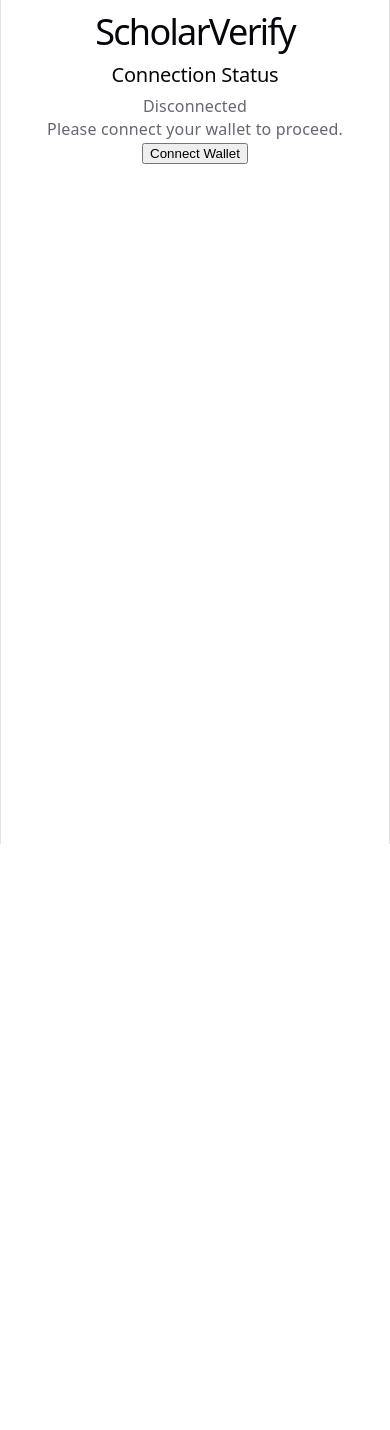
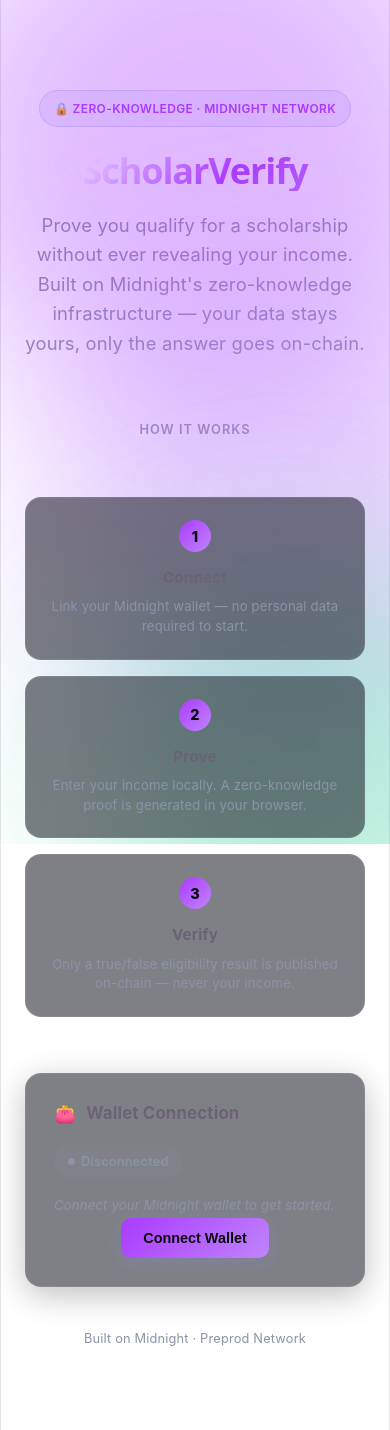
Before and after one commit to Sus-Nexus07/scholar-verify, a React (Vite) app: page / in a window 390 px wide. Before the commit the page ends 844 px from the top, so only its background shows below. Built offline with nearby package versions, Linux system fonts and the light colour scheme; what @midnight-ntwrk/compact-runtime, @midnight-ntwrk/midnight-js-fetch-zk-config-provider, @midnight-ntwrk/midnight-js-protocol would draw is missing.

Commit message:
feat: redesign UI with hero section, animated background, and glassmorphic cards

```diff
--- a/src/App.css
+++ b/src/App.css
@@ -1,184 +1,359 @@
-.counter {
-  font-size: 16px;
-  padding: 5px 10px;
-  border-radius: 5px;
-  color: var(--accent);
-  background: var(--accent-bg);
-  border: 2px solid transparent;
-  transition: border-color 0.3s;
-  margin-bottom: 24px;
-
-  &:hover {
-    border-color: var(--accent-border);
-  }
-  &:focus-visible {
-    outline: 2px solid var(--accent);
-    outline-offset: 2px;
-  }
+:root {
+  --bg: #050609;
+  --card-bg: rgba(22, 25, 34, 0.55);
+  --card-border: rgba(255, 255, 255, 0.08);
+  --text: #f1f3f8;
+  --muted: #8b93a7;
+  --accent: #818cf8;
+  --accent-2: #c084fc;
+  --accent-3: #34d399;
+  --success: #34d399;
+  --error: #f87171;
+  --radius: 16px;
 }
 
+* { box-sizing: border-box; }
+
+html, body { margin: 0; padding: 0; }
+
+body {
+  min-height: 100vh;
+  background: var(--bg);
+  color: var(--text);
+  font-family: -apple-system, BlinkMacSystemFont, 'Inter', 'Segoe UI', Roboto, sans-serif;
+  -webkit-font-smoothing: antialiased;
+  overflow-x: hidden;
+}
+
+/* ---------- Animated background orbs ---------- */
+
+.orb-field {
+  position: fixed;
+  inset: 0;
+  overflow: hidden;
+  z-index: 0;
+  pointer-events: none;
+}
+
+.orb {
+  position: absolute;
+  border-radius: 50%;
+  filter: blur(80px);
+  opacity: 0.35;
+}
+
+.orb-1 {
+  width: 500px;
+  height: 500px;
+  background: var(--accent);
+  top: -150px;
+  left: -100px;
+  animation: float1 18s ease-in-out infinite;
+}
+
+.orb-2 {
+  width: 450px;
+  height: 450px;
+  background: var(--accent-2);
+  top: 30%;
+  right: -150px;
+  animation: float2 22s ease-in-out infinite;
+}
+
+.orb-3 {
+  width: 400px;
+  height: 400px;
+  background: var(--accent-3);
+  bottom: -150px;
+  left: 20%;
+  animation: float3 26s ease-in-out infinite;
+}
+
+@keyframes float1 {
+  0%, 100% { transform: translate(0, 0) scale(1); }
+  50% { transform: translate(80px, 60px) scale(1.15); }
+}
+@keyframes float2 {
+  0%, 100% { transform: translate(0, 0) scale(1); }
+  50% { transform: translate(-70px, 40px) scale(1.1); }
+}
+@keyframes float3 {
+  0%, 100% { transform: translate(0, 0) scale(1); }
+  50% { transform: translate(50px, -50px) scale(1.2); }
+}
+
+/* ---------- Layout ---------- */
+
+.page {
+  position: relative;
+  z-index: 1;
+}
+
+.app-container {
+  max-width: 640px;
+  margin: 0 auto;
+  padding: 0 24px 80px;
+}
+
+/* ---------- Hero ---------- */
+
 .hero {
-  position: relative;
-
-  .base,
-  .framework,
-  .vite {
-    inset-inline: 0;
+  text-align: center;
+  padding: 90px 24px 60px;
+  max-width: 720px;
   margin: 0 auto;
 }
 
-  .base {
-    width: 170px;
-    position: relative;
-    z-index: 0;
+.app-badge {
+  display: inline-flex;
+  align-items: center;
+  gap: 6px;
+  padding: 6px 14px;
+  border-radius: 999px;
+  background: rgba(129, 140, 248, 0.12);
+  border: 1px solid rgba(129, 140, 248, 0.25);
+  color: var(--accent);
+  font-size: 0.75rem;
+  font-weight: 600;
+  letter-spacing: 0.03em;
+  text-transform: uppercase;
+  margin-bottom: 24px;
 }
 
-  .framework,
-  .vite {
-    position: absolute;
+.hero h1 {
+  font-size: 3.25rem;
+  font-weight: 800;
+  letter-spacing: -0.03em;
+  line-height: 1.1;
+  margin: 0 0 20px;
+  background: linear-gradient(135deg, #ffffff 20%, var(--accent) 60%, var(--accent-2) 100%);
+  -webkit-background-clip: text;
+  -webkit-text-fill-color: transparent;
+  background-clip: text;
 }
 
-  .framework {
-    z-index: 1;
-    top: 34px;
-    height: 28px;
-    transform: perspective(2000px) rotateZ(300deg) rotateX(44deg) rotateY(39deg)
-      scale(1.4);
+.hero-subtitle {
+  color: var(--muted);
+  font-size: 1.15rem;
+  line-height: 1.6;
+  max-width: 520px;
+  margin: 0 auto;
 }
 
-  .vite {
-    z-index: 0;
-    top: 107px;
-    height: 26px;
-    width: auto;
-    transform: perspective(2000px) rotateZ(300deg) rotateX(40deg) rotateY(39deg)
-      scale(0.8);
-  }
+/* ---------- How it works ---------- */
+
+.how-it-works {
+  display: grid;
+  grid-template-columns: repeat(3, 1fr);
+  gap: 16px;
+  margin: 56px 0;
 }
 
-#center {
-  display: flex;
-  flex-direction: column;
-  gap: 25px;
-  place-content: center;
-  place-items: center;
-  flex-grow: 1;
-
-  @media (max-width: 1024px) {
-    padding: 32px 20px 24px;
-    gap: 18px;
-  }
+.step-card {
+  background: var(--card-bg);
+  backdrop-filter: blur(20px);
+  border: 1px solid var(--card-border);
+  border-radius: var(--radius);
+  padding: 22px 18px;
+  text-align: center;
 }
 
-#next-steps {
+.step-number {
+  width: 32px;
+  height: 32px;
+  border-radius: 50%;
+  background: linear-gradient(135deg, var(--accent), var(--accent-2));
+  color: #050609;
+  font-weight: 800;
+  font-size: 0.9rem;
   display: flex;
-  border-top: 1px solid var(--border);
-  text-align: left;
-
-  & > div {
-    flex: 1 1 0;
-    padding: 32px;
-    @media (max-width: 1024px) {
-      padding: 24px 20px;
-    }
+  align-items: center;
+  justify-content: center;
+  margin: 0 auto 14px;
 }
 
-  .icon {
-    margin-bottom: 16px;
-    width: 22px;
-    height: 22px;
+.step-card h3 {
+  font-size: 0.95rem;
+  margin: 0 0 8px;
 }
 
-  @media (max-width: 1024px) {
-    flex-direction: column;
-    text-align: center;
-  }
+.step-card p {
+  font-size: 0.82rem;
+  color: var(--muted);
+  line-height: 1.5;
+  margin: 0;
 }
 
-#docs {
-  border-right: 1px solid var(--border);
-
-  @media (max-width: 1024px) {
-    border-right: none;
-    border-bottom: 1px solid var(--border);
-  }
+.section-label {
+  text-align: center;
+  color: var(--muted);
+  font-size: 0.8rem;
+  font-weight: 600;
+  letter-spacing: 0.08em;
+  text-transform: uppercase;
+  margin-bottom: 24px;
 }
 
-#next-steps ul {
-  list-style: none;
-  padding: 0;
-  display: flex;
-  gap: 8px;
-  margin: 32px 0 0;
+/* ---------- Cards ---------- */
 
-  .logo {
-    height: 18px;
+.card {
+  background: var(--card-bg);
+  backdrop-filter: blur(20px);
+  -webkit-backdrop-filter: blur(20px);
+  border: 1px solid var(--card-border);
+  border-radius: var(--radius);
+  padding: 28px;
+  margin-bottom: 20px;
+  box-shadow: 0 8px 32px rgba(0, 0, 0, 0.25);
+  transition: border-color 0.2s;
 }
 
-  a {
-    color: var(--text-h);
-    font-size: 16px;
-    border-radius: 6px;
-    background: var(--social-bg);
+.card:hover { border-color: rgba(255, 255, 255, 0.14); }
+
+.card-title {
   display: flex;
-    padding: 6px 12px;
   align-items: center;
-    gap: 8px;
-    text-decoration: none;
-    transition: box-shadow 0.3s;
-
-    &:hover {
-      box-shadow: var(--shadow);
-    }
-    .button-icon {
-      height: 18px;
-      width: 18px;
-    }
+  gap: 10px;
+  font-size: 1.05rem;
+  font-weight: 700;
+  margin: 0 0 20px;
 }
 
-  @media (max-width: 1024px) {
-    margin-top: 20px;
-    flex-wrap: wrap;
-    justify-content: center;
+.card-icon { font-size: 1.1rem; }
 
-    li {
-      flex: 1 1 calc(50% - 8px);
+/* ---------- Status ---------- */
+
+.status-row {
+  display: flex;
+  align-items: center;
+  justify-content: space-between;
+  margin-bottom: 16px;
 }
 
-    a {
-      width: 100%;
-      justify-content: center;
-      box-sizing: border-box;
-    }
-  }
+.status-badge {
+  display: inline-flex;
+  align-items: center;
+  gap: 6px;
+  padding: 5px 14px;
+  border-radius: 999px;
+  font-size: 0.8rem;
+  font-weight: 600;
 }
 
-#spacer {
-  height: 88px;
-  border-top: 1px solid var(--border);
-  @media (max-width: 1024px) {
-    height: 48px;
-  }
+.status-badge::before {
+  content: '';
+  width: 7px;
+  height: 7px;
+  border-radius: 50%;
 }
 
-.ticks {
-  position: relative;
-  width: 100%;
+.status-connected { background: rgba(52, 211, 153, 0.12); color: var(--success); }
+.status-connected::before { background: var(--success); box-shadow: 0 0 8px var(--success); }
+.status-disconnected { background: rgba(139, 147, 167, 0.12); color: var(--muted); }
+.status-disconnected::before { background: var(--muted); }
 
-  &::before,
-  &::after {
-    content: '';
-    position: absolute;
-    top: -4.5px;
-    border: 5px solid transparent;
+.wallet-address {
+  font-family: 'SF Mono', 'Fira Code', Monaco, monospace;
+  font-size: 0.78rem;
+  color: var(--muted);
+  background: rgba(0, 0, 0, 0.3);
+  padding: 10px 14px;
+  border-radius: 10px;
+  word-break: break-all;
+  margin-bottom: 18px;
+  border: 1px solid var(--card-border);
 }
 
-  &::before {
-    left: 0;
-    border-left-color: var(--border);
+/* ---------- Buttons ---------- */
+
+button {
+  background: linear-gradient(135deg, var(--accent), var(--accent-2));
+  color: #0a0a0f;
+  border: none;
+  padding: 12px 22px;
+  border-radius: 10px;
+  font-size: 0.9rem;
+  font-weight: 700;
+  cursor: pointer;
+  transition: transform 0.15s, box-shadow 0.15s;
+  box-shadow: 0 4px 16px rgba(129, 140, 248, 0.25);
 }
-  &::after {
-    right: 0;
-    border-right-color: var(--border);
+
+button:hover:not(:disabled) {
+  transform: translateY(-1px);
+  box-shadow: 0 6px 20px rgba(129, 140, 248, 0.35);
 }
+
+button:disabled {
+  background: rgba(255, 255, 255, 0.06);
+  color: var(--muted);
+  cursor: not-allowed;
+  box-shadow: none;
 }
+
+button.secondary { background: rgba(255, 255, 255, 0.06); color: var(--text); box-shadow: none; }
+
+/* ---------- Inputs ---------- */
+
+label { display: block; font-size: 0.85rem; color: var(--muted); margin-bottom: 8px; }
+
+input[type="number"] {
+  background: rgba(0, 0, 0, 0.3);
+  border: 1px solid var(--card-border);
+  color: var(--text);
+  padding: 12px 14px;
+  border-radius: 10px;
+  font-size: 0.95rem;
+  width: 100%;
+  margin-bottom: 6px;
+}
+
+input:focus { outline: none; border-color: var(--accent); }
+
+.input-row { display: flex; gap: 10px; align-items: flex-start; margin-bottom: 14px; }
+.input-row input { flex: 1; margin-bottom: 0; }
+
+/* ---------- Text states ---------- */
+
+.privacy-note {
+  display: flex;
+  align-items: center;
+  gap: 6px;
+  font-size: 0.82rem;
+  color: var(--muted);
+  font-style: italic;
+  margin-top: 4px;
+}
+
+.result-box {
+  margin-top: 18px;
+  padding: 14px 18px;
+  border-radius: 10px;
+  font-weight: 700;
+  font-size: 1rem;
+}
+
+.result-eligible { background: rgba(52, 211, 153, 0.1); border: 1px solid rgba(52, 211, 153, 0.25); color: var(--success); }
+.result-ineligible { background: rgba(248, 113, 113, 0.1); border: 1px solid rgba(248, 113, 113, 0.25); color: var(--error); }
+.error-text { color: var(--error); font-size: 0.85rem; margin-top: 10px; }
+
+code {
+  background: rgba(0, 0, 0, 0.35);
+  padding: 3px 8px;
+  border-radius: 6px;
+  font-size: 0.82rem;
+  word-break: break-all;
+  color: var(--accent);
+}
+
+.app-footer {
+  text-align: center;
+  margin-top: 40px;
+  color: var(--muted);
+  font-size: 0.8rem;
+}
+
+@media (max-width: 640px) {
+  .how-it-works { grid-template-columns: 1fr; }
+  .hero h1 { font-size: 2.25rem; }
+}
--- a/src/App.tsx
+++ b/src/App.tsx
@@ -48,24 +48,60 @@
     setError(null);
   };
 
-  return (
-    <div>
-      <header>
+      return (
+    <div className="page">
+      <div className="orb-field">
+        <div className="orb orb-1"></div>
+        <div className="orb orb-2"></div>
+        <div className="orb orb-3"></div>
+      </div>
+
+      <section className="hero">
+        <div className="app-badge">🔒 Zero-Knowledge · Midnight Network</div>
         <h1>ScholarVerify</h1>
-      </header>
-      <main>
+        <p className="hero-subtitle">
+          Prove you qualify for a scholarship without ever revealing your income.
+          Built on Midnight's zero-knowledge infrastructure — your data stays yours,
+          only the answer goes on-chain.
+        </p>
+      </section>
+
+      <div className="app-container">
+        <p className="section-label">How It Works</p>
+        <div className="how-it-works">
+          <div className="step-card">
+            <div className="step-number">1</div>
+            <h3>Connect</h3>
+            <p>Link your Midnight wallet — no personal data required to start.</p>
+          </div>
+          <div className="step-card">
+            <div className="step-number">2</div>
+            <h3>Prove</h3>
+            <p>Enter your income locally. A zero-knowledge proof is generated in your browser.</p>
+          </div>
+          <div className="step-card">
+            <div className="step-number">3</div>
+            <h3>Verify</h3>
+            <p>Only a true/false eligibility result is published on-chain — never your income.</p>
+          </div>
+        </div>
+
         <WalletCard
           isConnected={isConnected}
           walletAddress={walletAddress}
           onConnect={handleConnect}
           onDisconnect={handleDisconnect}
         />
-        {error && <p style={{ color: 'red' }}>{error}</p>}
+        {error && <p className="error-text">{error}</p>}
         {isConnected && walletAPI && <DeployContract walletAPI={walletAPI} />}
         {isConnected && walletAPI && (
           <CircuitCall walletAPI={walletAPI} contractAddress={CONTRACT_ADDRESS} />
         )}
-      </main>
+
+        <footer className="app-footer">
+          Built on Midnight · Preprod Network
+        </footer>
+      </div>
     </div>
   );
 };
--- a/src/CircuitCall.tsx
+++ b/src/CircuitCall.tsx
@@ -91,27 +91,33 @@
     }
   };
 
-  return (
-    <div>
-      <h2>Check Scholarship Eligibility</h2>
-      <p>Threshold for this program: {threshold.toLocaleString()}</p>
-      <label>
-        Your income (private — never sent or stored on-chain):
+    return (
+    <div className="card">
+      <div className="card-title">
+        <span className="card-icon">🎓</span>
+        Check Scholarship Eligibility
+      </div>
+      <p className="privacy-note">Threshold for this program: {threshold.toLocaleString()}</p>
+      <label>Your income</label>
+      <div className="input-row">
         <input
           type="number"
           value={income}
           onChange={(e) => setIncome(e.target.value)}
           disabled={loading}
+          placeholder="Enter your income"
         />
-      </label>
-      <button onClick={handleProve} disabled={loading || !income}>
-        {loading ? 'Generating proof...' : 'Prove Eligibility'}
-      </button>
-      <p><em>Proved without revealing your input</em></p>
+        <button onClick={handleProve} disabled={loading || !income}>
+          {loading ? 'Generating proof...' : 'Prove Eligibility'}
+        </button>
+      </div>
+      <p className="privacy-note">🔒 Private — never sent or stored on-chain</p>
       {result !== null && (
-        <p>Result: {result ? 'Eligible ✅' : 'Not Eligible ❌'}</p>
+        <div className={`result-box ${result ? 'result-eligible' : 'result-ineligible'}`}>
+          {result ? '✅ Eligible' : '❌ Not Eligible'}
+        </div>
       )}
-      {error && <p style={{ color: 'red' }}>{error}</p>}
+      {error && <p className="error-text">{error}</p>}
     </div>
   );
 };
--- a/src/WalletCard.tsx
+++ b/src/WalletCard.tsx
@@ -14,28 +14,26 @@
   onDisconnect,
 }) => {
     return (
-    <div>
-      <div>
-        <h2>Connection Status</h2>
-        <div>{isConnected ? 'Connected' : 'Disconnected'}</div>
+    <div className="card">
+      <div className="card-title">
+        <span className="card-icon">👛</span>
+        Wallet Connection
       </div>
-      <div>
+      <div className="status-row">
+        <span className={`status-badge ${isConnected ? 'status-connected' : 'status-disconnected'}`}>
+          {isConnected ? 'Connected' : 'Disconnected'}
+        </span>
+      </div>
       {isConnected && walletAddress ? (
-          <>
-            <p>Wallet Address:</p>
-            <p title={walletAddress}>{walletAddress}</p>
-          </>
+        <div className="wallet-address" title={walletAddress}>{walletAddress}</div>
       ) : (
-          <p>Please connect your wallet to proceed.</p>
+        <p className="privacy-note">Connect your Midnight wallet to get started.</p>
       )}
-      </div>
-      <div>
       {isConnected ? (
-          <button onClick={onDisconnect}>Disconnect Wallet</button>
+        <button className="secondary" onClick={onDisconnect}>Disconnect Wallet</button>
       ) : (
         <button onClick={onConnect}>Connect Wallet</button>
       )}
-      </div>
     </div>
   );
 };
--- a/src/main.tsx
+++ b/src/main.tsx
@@ -1,4 +1,5 @@
 import { Buffer } from 'buffer';
+import './App.css';
 (window as any).Buffer = Buffer;
 import { StrictMode } from 'react'
 import { createRoot } from 'react-dom/client'
```
Also changed, not shown: src/DeployContract.tsx (+8 -5 lines). Lines whose indentation alone changed are shown as unchanged.
